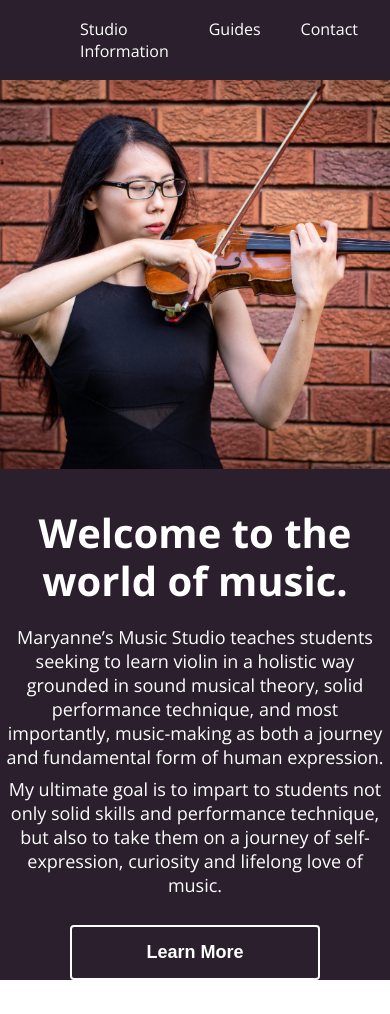
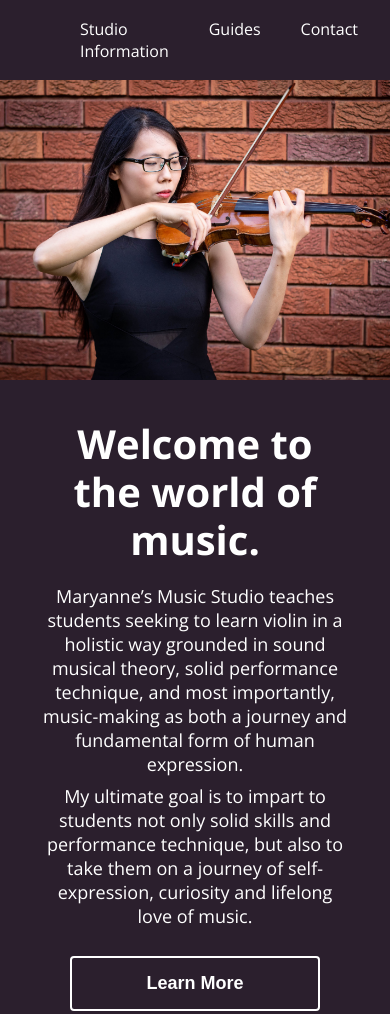
Before and after one commit to maryanne-n/music-lessons, a plain HTML site: page index.html in a window 390 px wide. Shown: the top 1014 px of the page. Drawn offline with nearby package versions, Linux system fonts and the light colour scheme.

Commit message:
More fixes on hero section for responsiveness. Removed 100vh from body

```diff
--- a/style.css
+++ b/style.css
@@ -45,7 +45,7 @@ img {
 body {
   font-family: 'Open Sans';
   margin: 0 auto;
-  height: 100vh;
+  /* height: 100vh; */
   /* width: 100vw; */
 }
 
@@ -109,6 +109,8 @@ nav {
   background: var(--midnight-purple);
   height: 1px;
   min-height: 600px;
+  padding-bottom: 40px;
+  /* display: flex; */
 }
 
 .hero {
@@ -118,8 +120,8 @@ nav {
   width: 85%;
   max-width: 1440px;
   gap: 40px;
-  height: 100%;
-  /* max-height: 1000px; */
+  min-height: 600px;
+  height: 1px;
   align-items: center;
 }
 
@@ -129,7 +131,6 @@ nav {
   flex: 2;
   color: white;
   flex-direction: column;
-  /* align-items: center; */
 }
 
 .hero-left .btn {
@@ -177,11 +178,14 @@ nav {
     padding: 0;
     margin: 0;
     width: 100%;
+    /* min-height: 600px; */
+    height: max-content;
   }
 
   .hero-container {
-    height: 1px;
-    min-height: 900px;
+
+    /* overflow: auto; */
+    height: max-content;
     /* max-height: 1500px; */
   }
 
@@ -189,10 +193,16 @@ nav {
     order: 1;
     text-align: center;
     align-items: center;
+    flex: auto;
+    min-height: 300px;
+    align-contents: center;
+    padding: 0 40px 0;
+    /* margin-bottom: 40px; */
   }
 
   .hero-img-container {
     height: 300px;
+    flex: auto;
   }
 
 }
```
